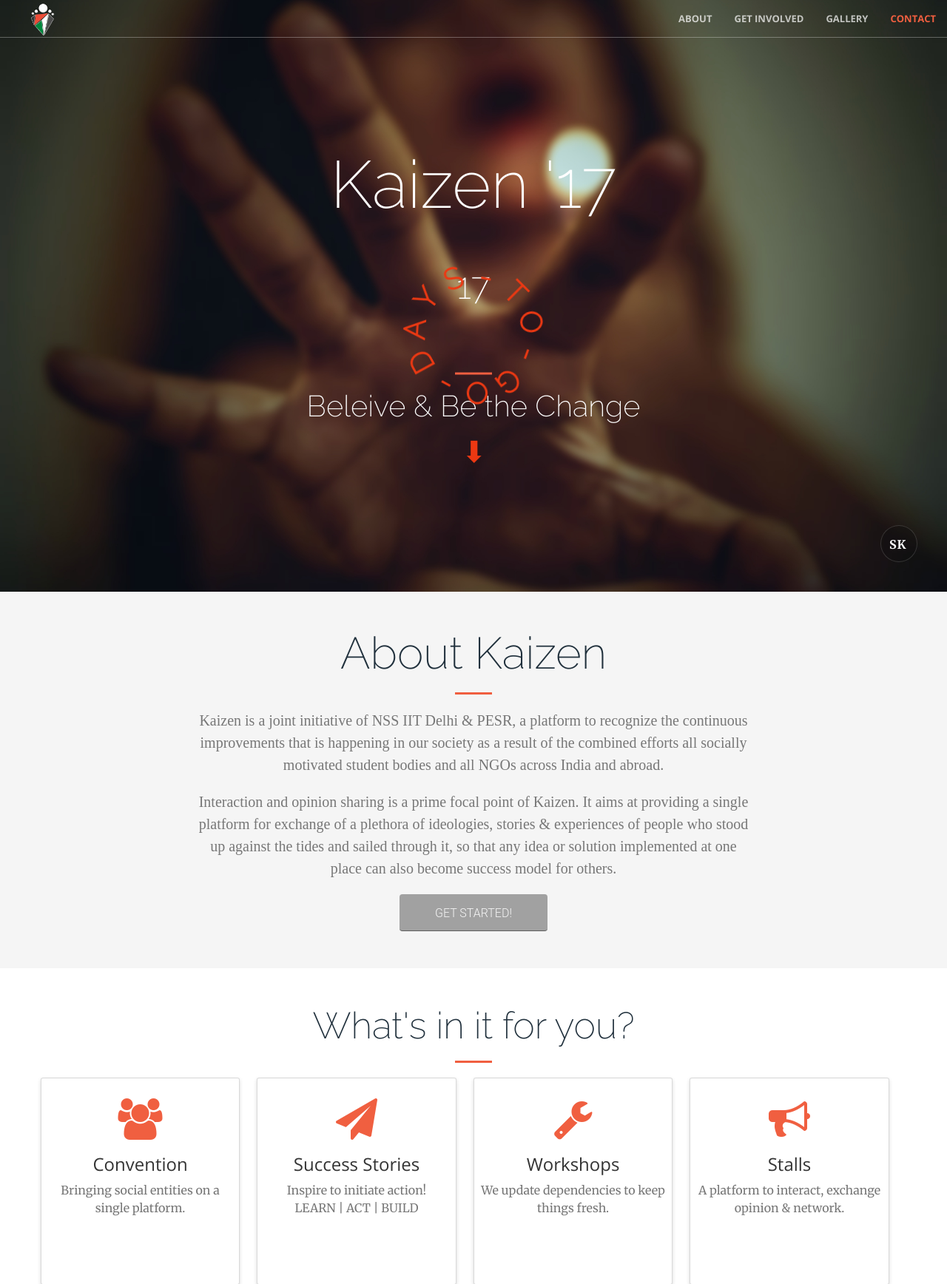
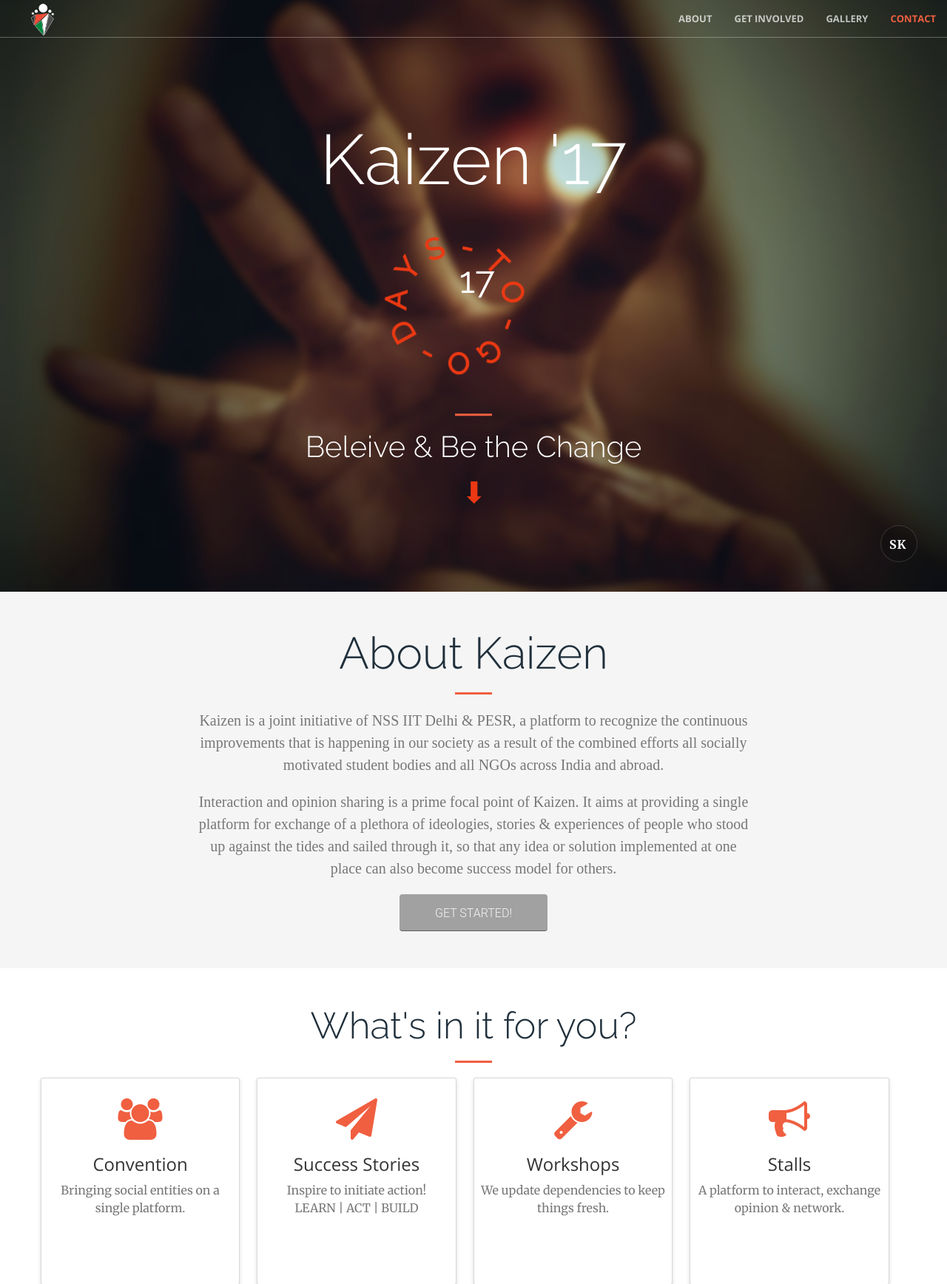
Before and after one commit to sahil505/kaizen17, a PHP site: page / in a window 1280 px wide. Shown: the top 1736 px of the page at 74% size. Run offline with PHP 8.4, Linux system fonts and the light colour scheme; some libraries are stand-ins or nearby versions.

Commit message:
Fixed the screen alignment of days to go circle

```diff
--- a/css/creative.css
+++ b/css/creative.css
@@ -206,11 +206,9 @@
 
 .emblem {
   position: absolute;
-  display: block;
-  left: 0;
-  right: 0;
-  top: 18vh;
-  margin: 0 auto;
+  display: inline-block;
+  right: 43.5%;
+  top: 31%;
   width: 27vh;
   height: 27vh;
   border-radius: 50%;
@@ -282,24 +280,28 @@
 }
 header .header-content .header-content-inner h1 {
   font-weight: 700;
-  margin-top: 0;
-  /*margin-bottom: 100px;*/
-  /*  font-size: 30px;*/
+/*  margin-top: 0;
+  margin-bottom: 0;*/
 }
-header .header-content .header-content-inner h3 {
+header .header-content .header-content-inner .number{
   font-weight: 700;
-  margin-top: 60px;
+  margin-top: 5%;
+  left: 48.5%;
+  position: absolute;
 }
+/*header .header-content .header-content-inner h3 {
+  font-weight: 700;
+  margin-top: 9%;
+}*/
 header .header-content .header-content-inner hr {
-  /*margin: 30px auto;
-  margin-bottom: */
+  margin-top:29%;
 }
-header .header-content .header-content-inner p {
+/*header .header-content .header-content-inner p {
   font-weight: 300;
   color: rgba(255, 255, 255, 0.7);
   font-size: 16px;
   margin-bottom: 50px;
-}
+}*/
 @media (min-width: 768px) {
   header {
     min-height: 100%;
--- a/index.html
+++ b/index.html
@@ -13,7 +13,7 @@
 
     <!-- Bootstrap Core CSS -->
     <link href="vendor/bootstrap/css/bootstrap.min.css" rel="stylesheet">
-    <link href="https://fonts.googleapis.com/css?family=Raleway:100,200" rel="stylesheet">
+    <link href="https://fonts.googleapis.com/css?family=Raleway:100,200,300,400" rel="stylesheet">
 
     <!-- Custom Fonts -->
     <link href="vendor/font-awesome/css/font-awesome.min.css" rel="stylesheet" type="text/css">
@@ -65,14 +65,14 @@
     <header>
         <div class="header-content">
             <div class="header-content-inner">
-                <h1 id="homeHeading" style="font-family: 'Raleway', sans-serif; font-size: 90px; font-weight: 500;">Kaizen '17</h1>
-                <h3 id="homeHeading" style="font-family: 'Raleway', sans-serif; font-size: 50px; font-weight: 510;">17</h3>
+                <h1 id="homeHeading" style="font-family: 'Raleway', sans-serif; font-size: 95px; font-weight: 300;">Kaizen '17</h1>
+                <div class="number" style="font-family: 'Raleway', sans-serif; font-size: 50px; font-weight: 400;">17</div>
                 <!-- <h1 id="homeHeading" style="font-family: 'Raleway', sans-serif; font-size: 80px; font-weight: 500;">10</h1> -->
                 <div class="emblem" style="font-family: 'Raleway', sans-serif; font-weight: bolder;">DAYS-TO-GO-</div>
-                <br /><br /><br />
+                <!-- <br /><br /><br /> -->
                 <hr>
                 <!-- <p>Start Bootstrap can help you build better websites using the Bootstrap CSS framework! Just download your template and start going, no strings attached!</p> -->
-                <h2 id="homeHeading" style="font-family: 'Raleway', sans-serif; font-size: 40px; font-weight: 500;">Beleive &amp; Be the Change</h2>
+                <h2 id="homeHeading" style="font-family: 'Raleway', sans-serif; font-size: 40px; font-weight: 300;">Beleive &amp; Be the Change</h2>
                 <br />
                 <a href="#about" class="page-scroll"><span class="down_button">&#11015;</span></a>
             </div>
@@ -106,7 +106,7 @@
     <div class="container">
         <div class="row">
             <div class="col-lg-8 col-lg-offset-2 text-center">
-                <h2 class="section-heading" style="font-family: 'Raleway', sans-serif; color: #20303c; font-size: 60px; font-weight: 500;">About Kaizen</h2>
+                <h2 class="section-heading" style="font-family: 'Raleway', sans-serif; color: #20303c; font-size: 60px; font-weight: 300;">About Kaizen</h2>
                 <hr class="light">
                 <p class="text-faded">Kaizen is a joint initiative of NSS IIT Delhi & PESR, a platform to recognize the continuous improvements that is happening in our society as a result of the combined efforts all socially motivated student bodies and all NGOs across India and abroad. </p>
                 <p class="text-faded">Interaction and opinion sharing is a prime focal point of Kaizen. It aims at providing a single platform for exchange of a plethora of ideologies, stories & experiences of people who stood up against the tides and sailed through it, so that any idea or solution implemented at one place can also become success model for others.</p>
@@ -123,7 +123,7 @@
     <div class="container">
         <div class="row">
             <div class="col-lg-12 text-center">
-                <h2 class="section-heading" style="font-family: 'Raleway', sans-serif; color: #20303c; font-size: 50px; font-weight: 500;">What's in it for you?</h2>
+                <h2 class="section-heading" style="font-family: 'Raleway', sans-serif; color: #20303c; font-size: 50px; font-weight: 300;">What's in it for you?</h2>
                 <hr class="primary">
             </div>
         </div>
@@ -295,7 +295,7 @@
 <aside class="bg-dark">
     <div class="container text-center">
         <div class="call-to-action">
-            <h2 style="font-family: 'Raleway', sans-serif; color: #20303c; font-size: 50px; font-weight: 500;">Download Brochure</h2>
+            <h2 style="font-family: 'Raleway', sans-serif; color: #20303c; font-size: 50px; font-weight: 300;">Download Brochure</h2>
             <hr class="light">
             <a href="#" class="btn btn-default btn-xl sr-button rad-button dark flat">Download Now!</a>
         </div>
@@ -306,7 +306,7 @@
     <div class="container">
         <div class="row">
             <div class="col-lg-8 col-lg-offset-2 text-center">
-                <h2 class="section-heading" style="font-family: 'Raleway', sans-serif; color: #20303c; font-size: 45px; font-weight: 500;">Let's Get In Touch!</h2>
+                <h2 class="section-heading" style="font-family: 'Raleway', sans-serif; color: #20303c; font-size: 45px; font-weight: 300;">Let's Get In Touch!</h2>
                 <hr class="primary">
                 <p>Have any queries? <br />Give us a call or send us an email and we will get back to you as soon as possible!</p>
             </div>
```
